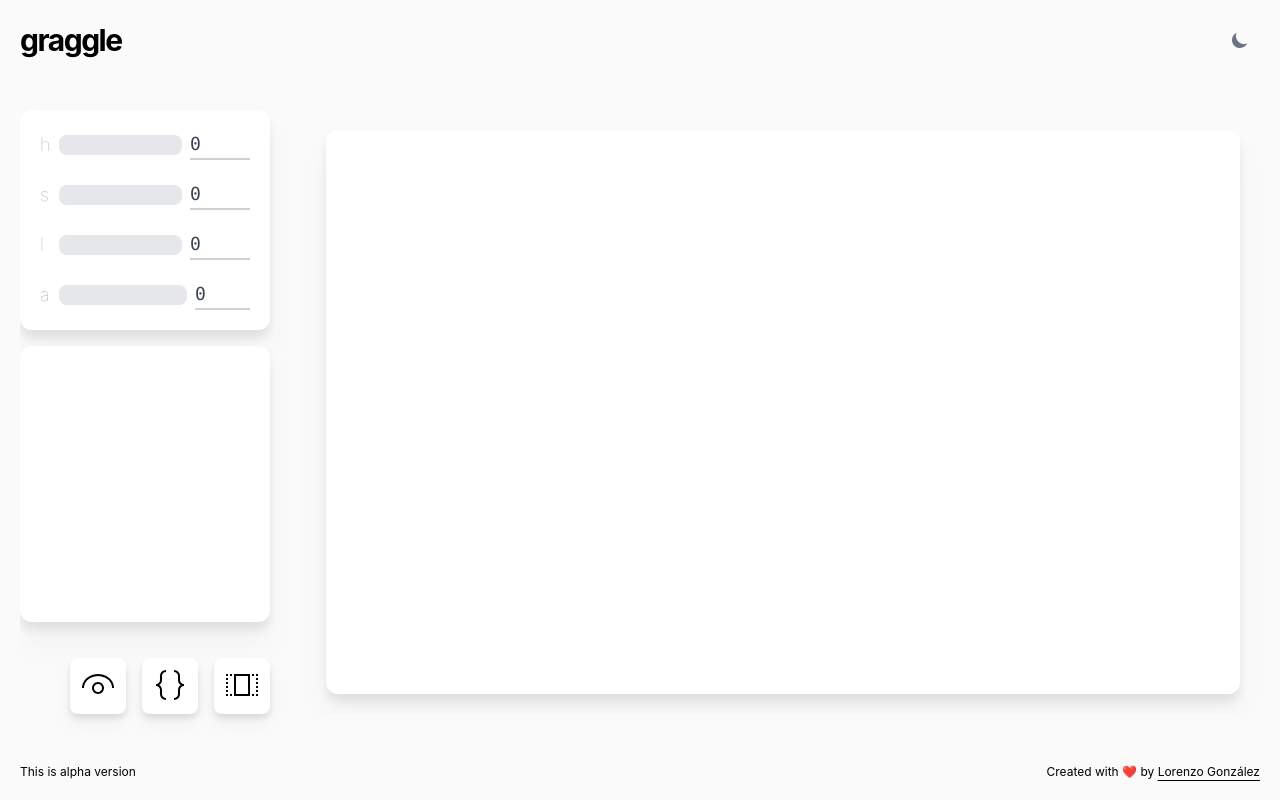
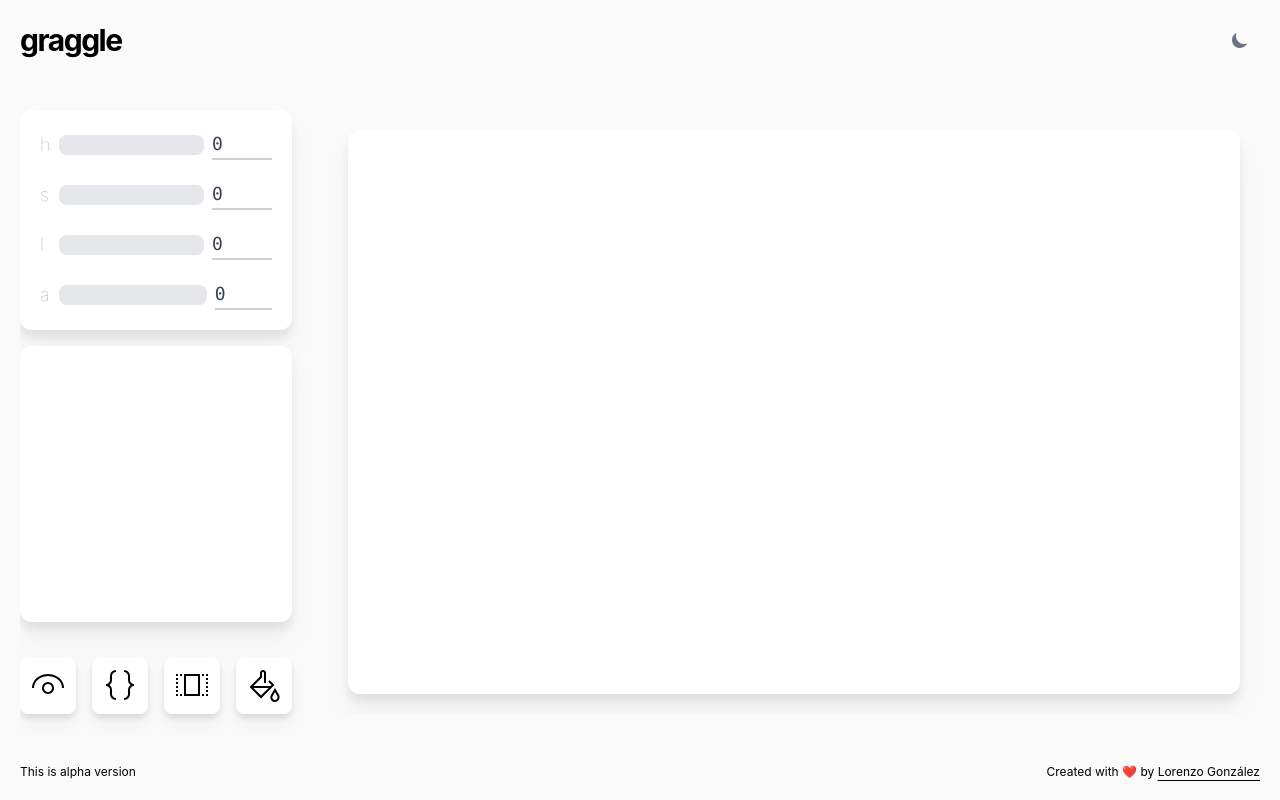
Before and after one commit to enzogdev/graggle-v0, a React (Vite) app: page / in a window 1280 px wide. Built offline with nearby package versions, Linux system fonts and the light colour scheme.

Commit message:
add bgcanvas button to toolbar

```diff
--- a/src/components/ToolBar/ToolBar.tsx
+++ b/src/components/ToolBar/ToolBar.tsx
@@ -2,14 +2,13 @@ import ButtonTool from "./ButtonTool";
 import visibleIcon from "/icons/view.svg";
 import hiddeIcon from "/icons/hide-3.svg";
 import codeIcon from "/icons/code.svg";
+import bgColor from "/icons/bucket-color.svg";
 import { useState } from "react";
 import { RootState } from "../../types/types";
 import { pinsToCss } from "../../utils/colorUtils";
 import { useSelector } from "react-redux";
 import { AspectRatioSelector } from "./AspectRatioSelector";
-import ReactDOM from "react-dom";
-import Toast, { launchToast } from "./Toast";
-import { createRoot } from "react-dom/client";
+import { launchToast } from "./Toast";
 
 export default function Toolbar() {
   const [isPinVisible, setIsPinVisible] = useState(true);
@@ -43,6 +42,9 @@ export default function Toolbar() {
         launchToast("fail", "Algo salió mal", 3000);
       });
   };
+  const handleCanvasBgColor = () => {
+    console.log("jeje");
+  };
 
   return (
     <div className="flex flex-row items-end gap-4 self-end mt-5">
@@ -57,6 +59,10 @@ export default function Toolbar() {
         icon={<img src={codeIcon} alt="Copy code to clipboard" />}
       />
       <AspectRatioSelector />
+      <ButtonTool
+        onClick={handleCanvasBgColor}
+        icon={<img src={bgColor} alt="Change canvas bg color" />}
+      />
     </div>
   );
 }
```
Also changed, not shown: public/icons/bucket-color.svg (added).
